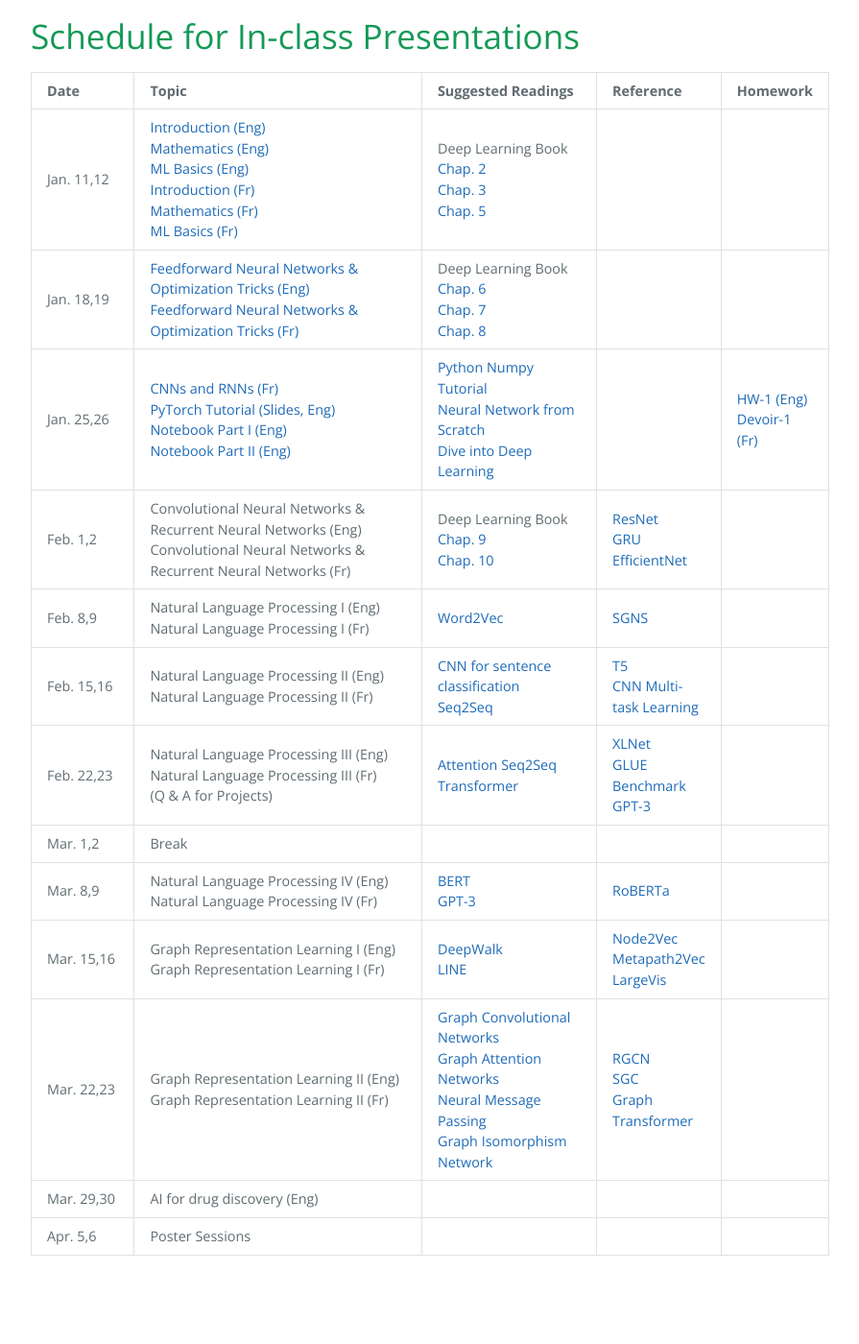
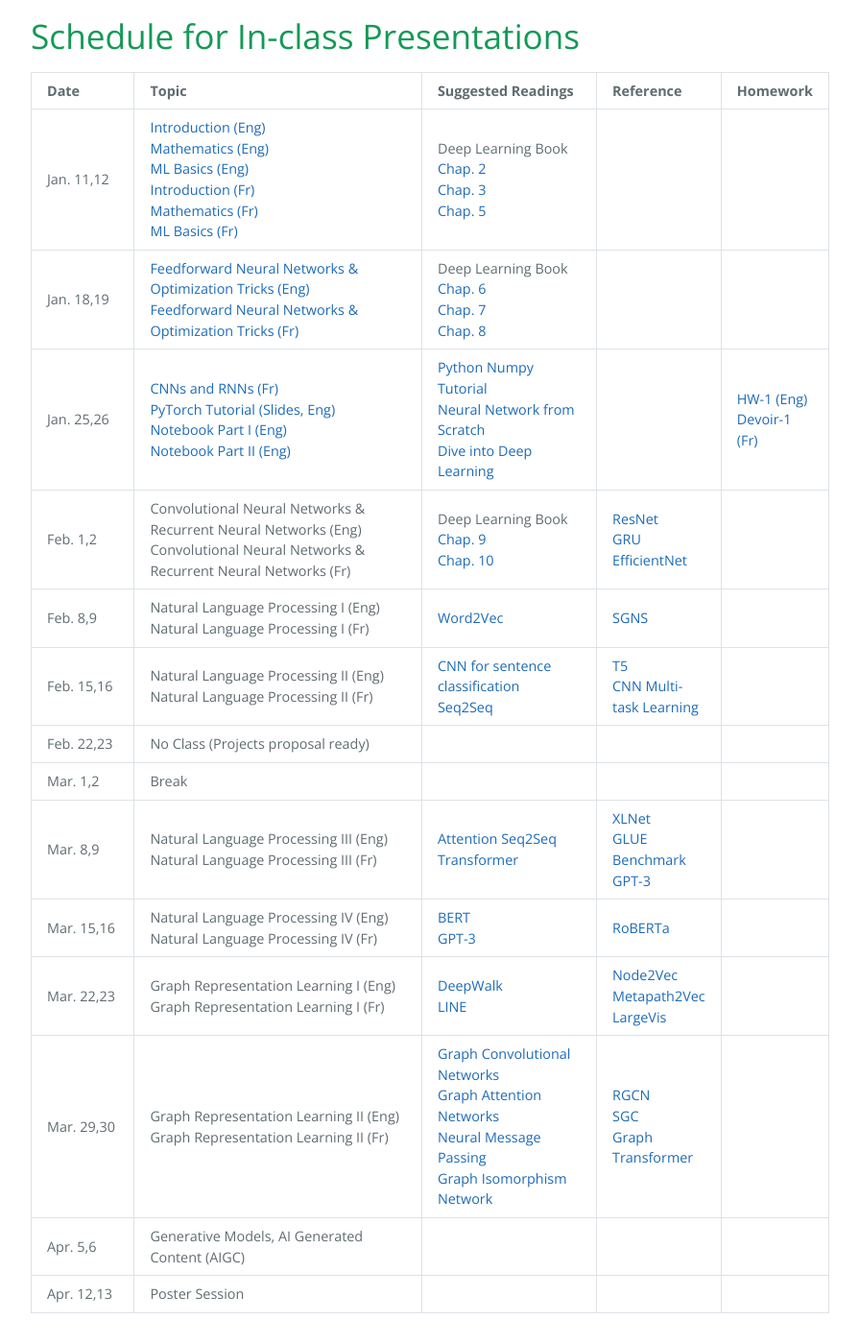
Before and after one commit to DeepGraphLearning/Math80600A_2023W, a Jekyll site: the page built from schedule.md, in a window 1280 px wide and 1400 px high, scrolled down 424 px. Shown: the whole window at 96% size, without its empty margins (192-1087 px from the left). Built offline with Jekyll 4.4.1, drawn with Linux system fonts in a browser that asks for light colours; before the commit the page ends 1764 px from its top, so only the background shows below that.

Commit message:
[M] update slides

```diff
--- a/schedule.md
+++ b/schedule.md
@@ -104,10 +104,13 @@ schedule:
       - name: CNN Multi-task Learning
         url: https://ronan.collobert.com/pub/matos/2008_nlp_icml.pdf
   - date: Feb. 22,23
+    topics: No Class (Projects proposal ready)
+  - date: Mar. 1,2
+    topics: Break
+  - date: Mar. 8,9
     topics:
       - name: Natural Language Processing III (Eng)
       - name: Natural Language Processing III (Fr)
-      - name: (Q & A for Projects)
     readings:
       - name: Attention Seq2Seq
         url: https://arxiv.org/abs/1409.0473
@@ -170,13 +171,10 @@ schedule:
         url: https://arxiv.org/abs/1902.07153
       - name: Graph Transformer
         url: https://arxiv.org/abs/1911.06455
-  - date: Mar. 29,30
-    topics:
-      - name: AI for drug discovery (Eng)
-    readings:
-    presentations:
   - date: Apr. 5,6
-    topics: Poster Sessions
+    topics: Generative Models, AI Generated Content (AIGC)
+  - date: Apr. 12,13
+    topics: Poster Session
 ---
 
 # Schedule for In-class Presentations
```
Also changed, not shown: other parts of schedule.md (+3 -5 lines).
